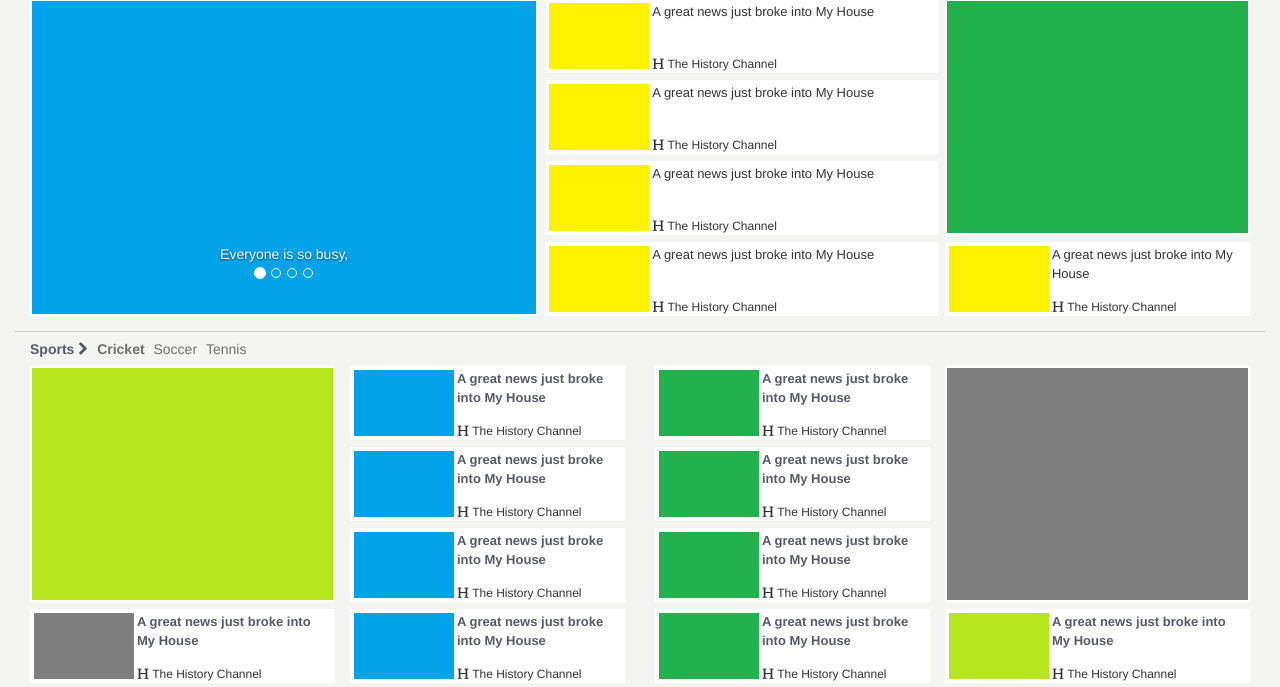
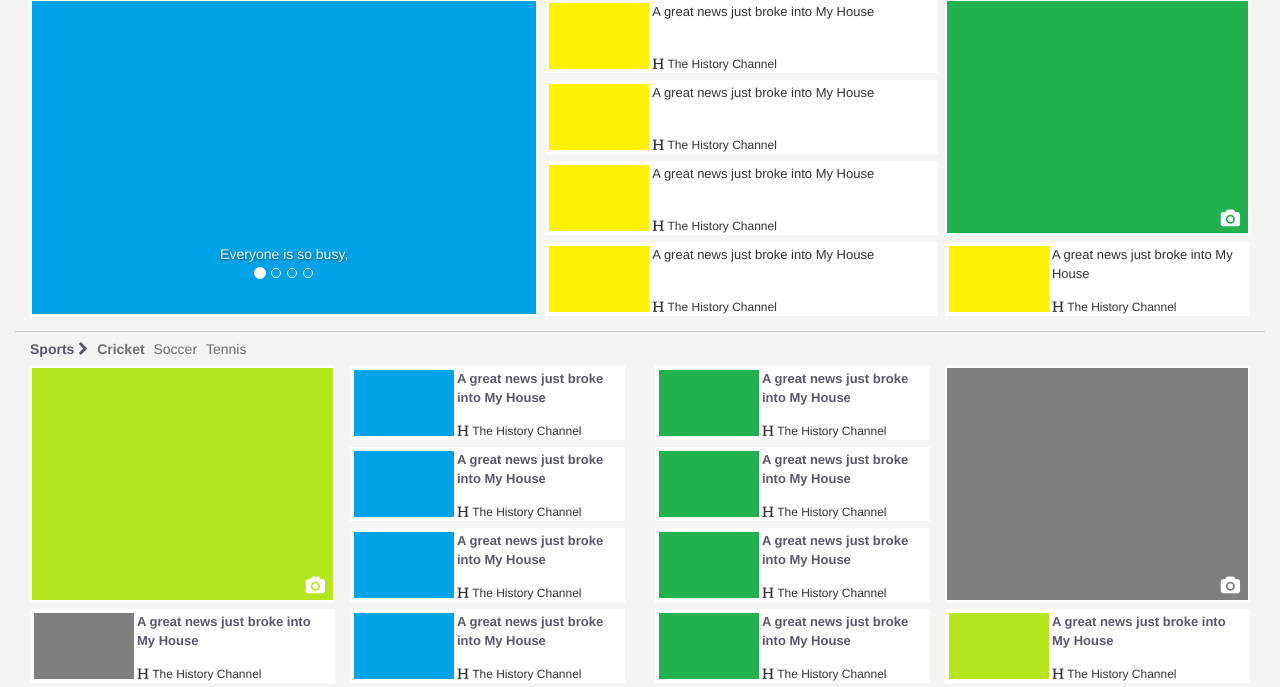
Before and after one commit to codotronix/test, a web app: file index.html in a window 1280 px wide. Shown: the part 100-787 px from the top of the page. Run offline with its HTML, style and script files only (its server is not run), Linux system fonts and the light colour scheme.

Commit message:
camera icon in midBannerImg

```diff
--- a/css/style.css
+++ b/css/style.css
@@ -133,8 +133,21 @@ header {
 }
 
 .midBannerImg {
-    width:100%;
+    position: relative;
+    background: #FFF;
+}
+
+.midBannerImg img {
+    width: 100%;
     height:232px;
+}
+
+.midBannerImg .fa-camera {
+    position: absolute;
+    right: 10px;
+    bottom: 7px;
+    font-size: 18px;
+    color: #FFF;
 }
 
 .footer {
--- a/index.html
+++ b/index.html
@@ -160,8 +160,9 @@
 
             <!-- 3rd Column -->
             <div class="col-xs-12 col-sm-3 col-md-3 no-pad">
-                <div id="showCaseImg" class="pad-2">
-                   <img class="midBannerImg" src="img/b.png" alt="" />
+                <div class="midBannerImg pad-2">
+                   <img src="img/b.png" alt="" />
+                   <span class="fa fa-camera"></span>
                 </div>
 
                 <div class="bx-card margin-top-7">
@@ -197,8 +198,9 @@
 
                         <!-- 1st column -->
                         <div class="col-xs-12 col-sm-3 col-md-3 no-pad">
-                            <div id="" class="pad-2">
-                               <img class="midBannerImg" src="img/c.png" alt="" />
+                            <div class="midBannerImg pad-2">
+                               <img src="img/c.png" alt="" />
+                               <span class="fa fa-camera"></span>
                             </div>
 
                             <div class="bx-card margin-top-7">
@@ -294,8 +296,9 @@
 
                         <!-- 4th Column -->
                         <div class="col-xs-12 col-sm-3 col-md-3 no-pad">
-                            <div id="" class="pad-2">
-                               <img class="midBannerImg" src="img/d.png" alt="" />
+                            <div class="midBannerImg pad-2">
+                               <img src="img/d.png" alt="" />
+                               <span class="fa fa-camera"></span>
                             </div>
 
                             <div class="bx-card margin-top-7">
```
